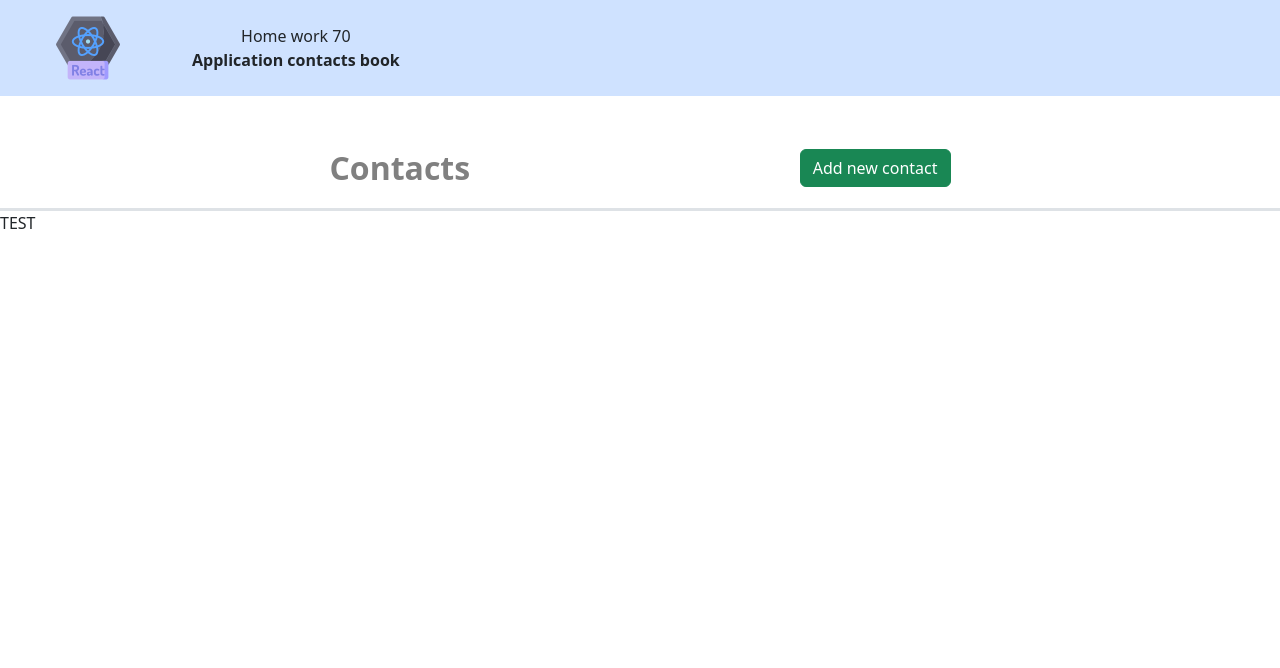
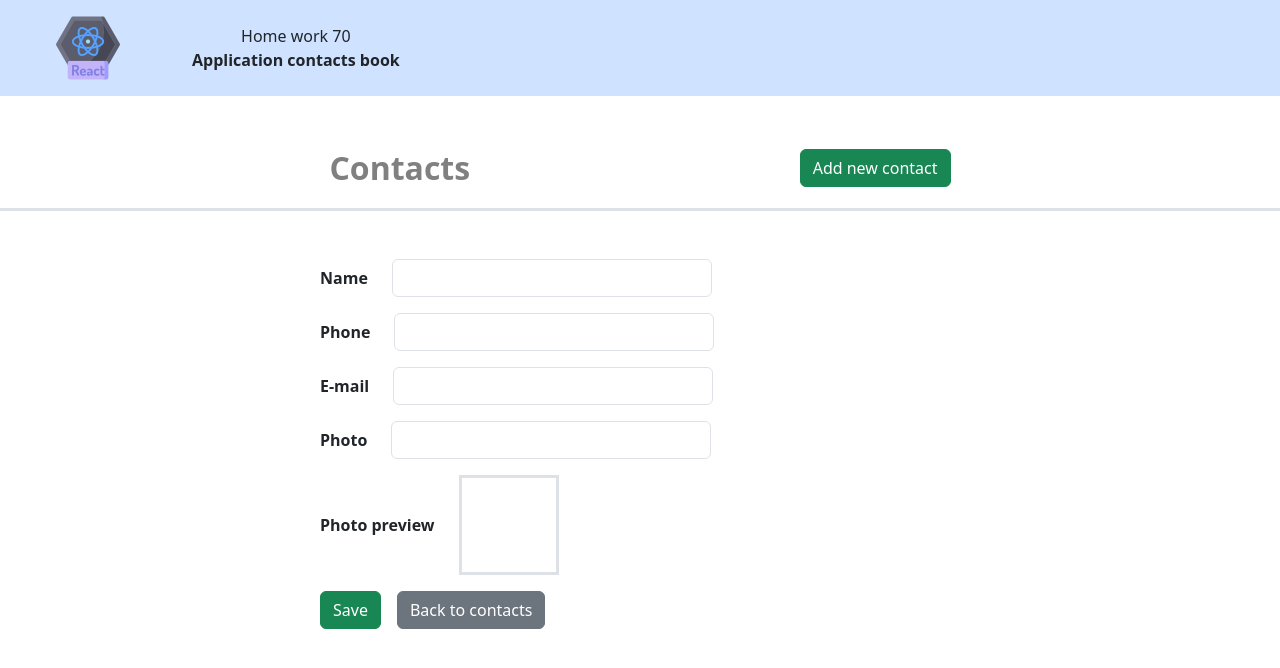
Before and after one commit to red88july/home_work70, a React (Vite) app: page /new-contact in a window 1280 px wide. Shown: the top 668 px of the page. Built offline with nearby package versions, Linux system fonts and the light colour scheme.

Commit message:
Create component ContactForm

```diff
--- a/src/App.tsx
+++ b/src/App.tsx
@@ -1,17 +1,16 @@
 import {Route, Routes} from 'react-router-dom';
 import '../src/style.css';
 import ContactForm from './component/ContactForm/ContactForm';
-import PageNoFoundPicture from '../../images/404PageNotFound.jpg';
+import PageNoFoundPicture from '../src/images/404PageNotFound.jpg';
 import Layout from './component/Layout/Layout.tsx';
 
 function App() {
-
   return (
       <Layout>
         <Routes>
           <Route path={'/new-contact'} element={<ContactForm/>}/>
           <Route path="*" element={(
-            <div className="container-fluid pic-container">
+            <div className="container-fluid pic-container d-flex justify-content-center">
               <img
                 className="pic-notfound"
                 src={PageNoFoundPicture}
--- a/src/component/ContactForm/ContactForm.tsx
+++ b/src/component/ContactForm/ContactForm.tsx
@@ -1,7 +1,39 @@
+import {useNavigate} from 'react-router-dom';
+
 const ContactForm = () => {
+  const navigate = useNavigate();
+
+  const handleClickBack = () => {
+    navigate('/');
+  };
   return (
-    <div>
-      TEST
+    <div className="d-flex justify-content-center">
+      <form className="w-50 mt-5">
+        <div className="mb-3 d-flex align-items-center gap-4">
+          <span className="fw-bold">Name</span>
+          <input type="text" className="form-control w-50" />
+        </div>
+        <div className="mb-3 d-flex align-items-center gap-4 ">
+          <span className="fw-bold">Phone</span>
+          <input type="text" className="form-control w-50" />
+        </div>
+        <div className="mb-3 d-flex align-items-center gap-4">
+          <span className="fw-bold">E-mail</span>
+          <input type="email" className="form-control w-50" />
+        </div>
+        <div className="mb-3 d-flex align-items-center gap-4">
+          <span className="fw-bold">Photo</span>
+          <input type="text" className="form-control w-50" />
+        </div>
+        <div className="mb-3 d-flex align-items-center gap-4">
+          <span className="fw-bold">Photo preview</span>
+         <div className="pic-preview border border-3"></div>
+        </div>
+        <div className="d-flex gap-3">
+          <button type="submit" className="btn btn-success">Save</button>
+          <button type="submit" className="btn btn-secondary" onClick={handleClickBack}>Back to contacts</button>
+        </div>
+      </form>
     </div>
   );
 };
--- a/src/style.css
+++ b/src/style.css
@@ -4,3 +4,13 @@
   color: grey;
   text-decoration: none;
 }
+
+.pic-notfound {
+  width: 800px;
+  height: 800px;
+}
+
+.pic-preview {
+  width: 100px;
+  height: 100px;
+}
```
